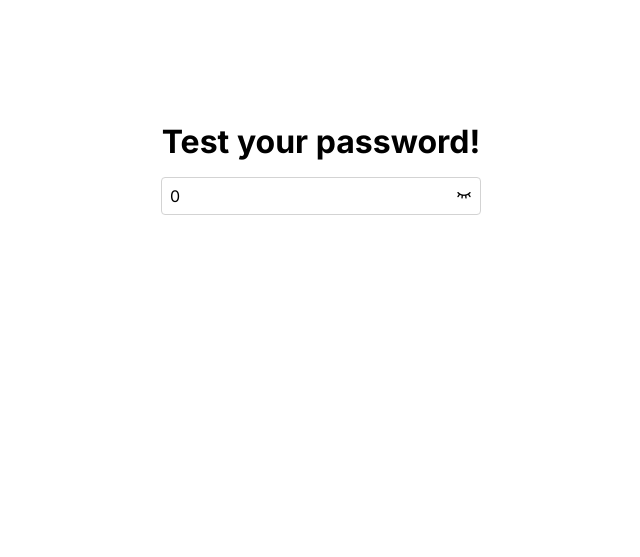
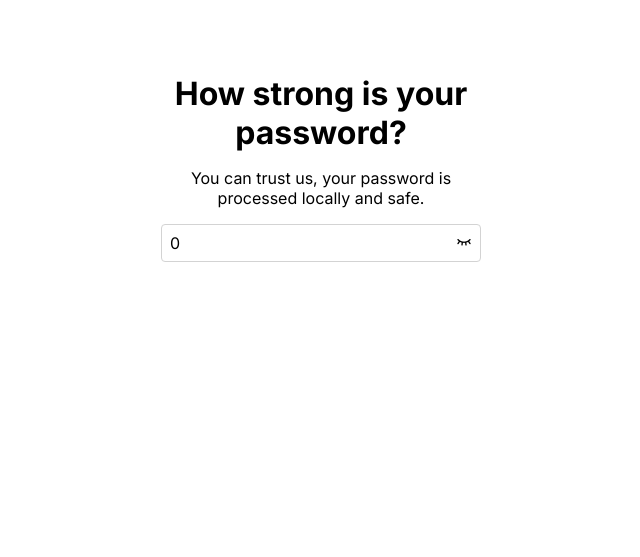
Before and after one commit to 0x45R/password-strength, a plain HTML site: page index.html in a window 1280 px wide. Shown: the part 86-643 px from the top of the page, without its empty margins (319-959 px from the left). Drawn offline with Linux system fonts and the light colour scheme.

Commit message:
added disclaimer

```diff
--- a/css/style.css
+++ b/css/style.css
@@ -22,7 +22,7 @@ main{
   gap:1rem;
   flex-direction:column;
   max-width:20rem;
-  height:24rem;
+  height:30rem;
 }
 .password-container{
   border-radius:0.25rem;
--- a/index.html
+++ b/index.html
@@ -11,7 +11,8 @@
   </head>
   <body>
     <main>
-      <h1>Test your password!</h1>
+      <h1>How strong is your password?</h1>
+      <p>You can trust us, your password is processed locally and safe.</p>
       <div class='password-container'>
         <p class='password-container__char-count js-char-count'>0</p>
         <input class='password-container__input js-password-input' type='password'>
```
